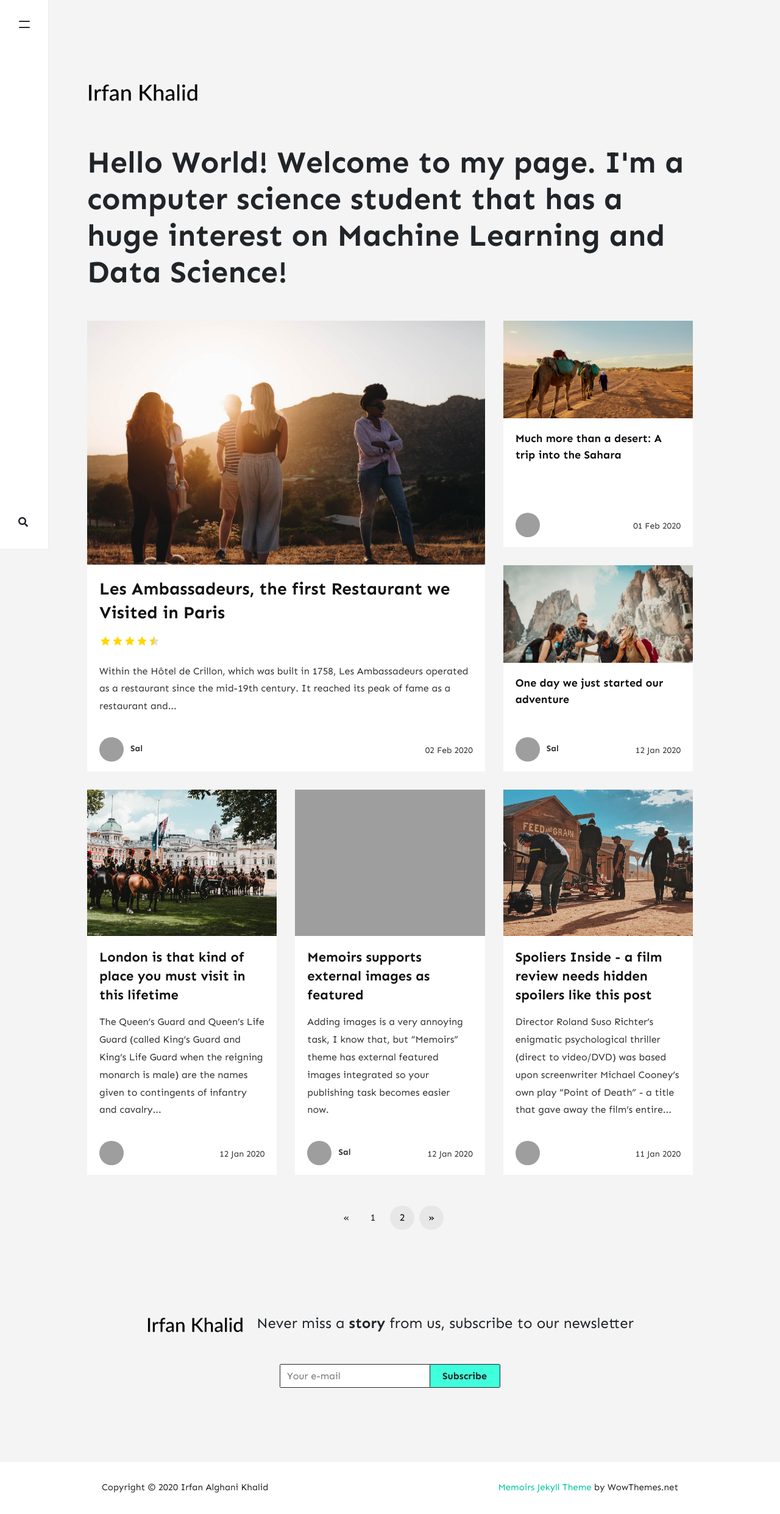
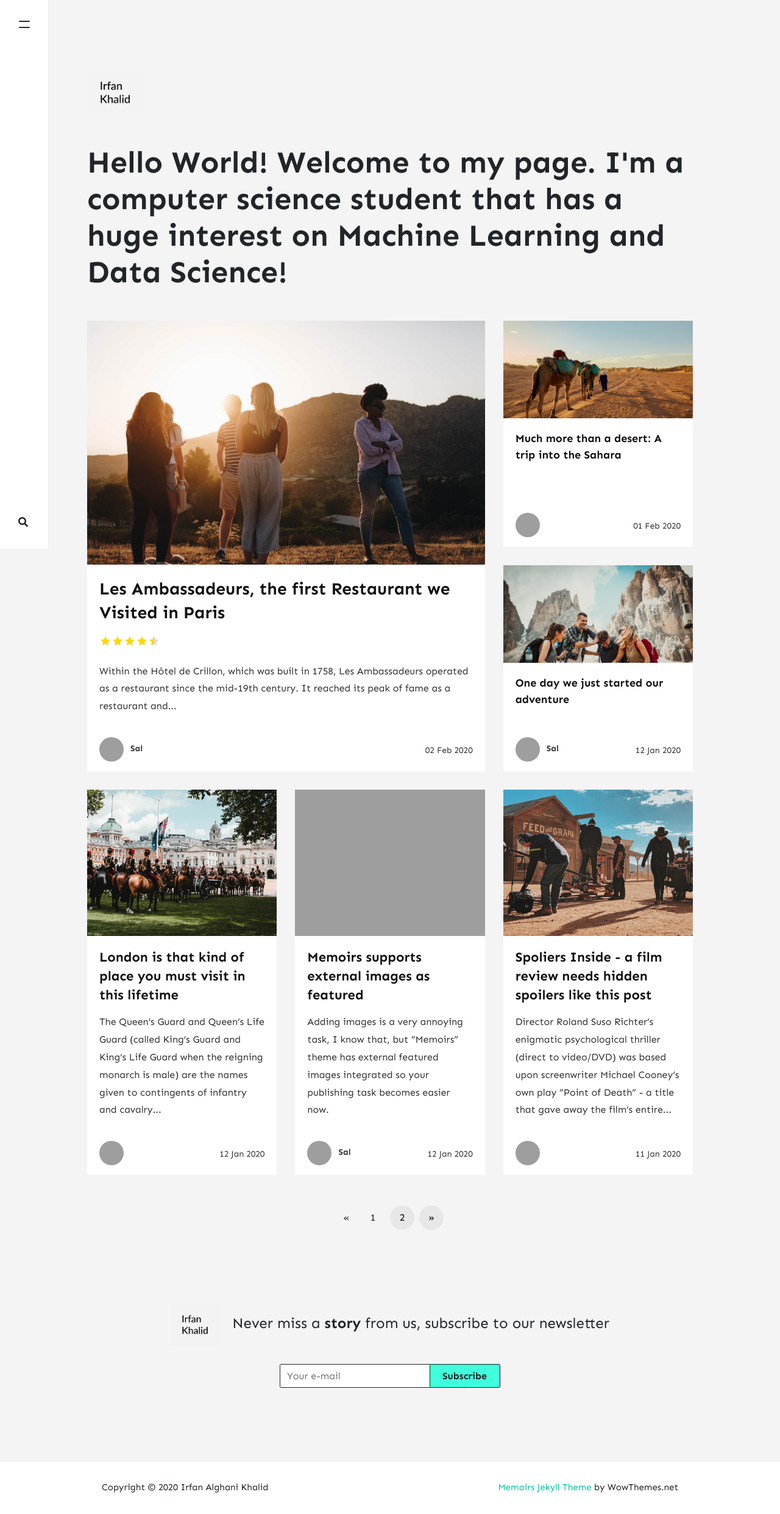
Before and after one commit to khalidmeister/khalidmeister.github.io, a Jekyll site: the page built from index.html, in a window 1280 px wide. Shown: the whole page at 61% size. Built offline with Jekyll 4.4.1, drawn with Linux system fonts in a browser that asks for light colours; nearby versions of some CDN libraries; the list of posts is cut into pages by our own code; comment, search, counter and statistics services are not loaded; grey boxes are pictures that could not be loaded.

Commit message:
Update Logo

```diff
--- a/_config.yml
+++ b/_config.yml
@@ -2,8 +2,8 @@
 name: "Irfan Alghani Khalid"
 title: "Irfan Alghani Khalid"
 description: "Hello World! Welcome to my page. I'm a computer science student that has a huge interest on Machine Learning and Data Science!"
-logo: 'assets/images/my_logo.png'
-favicon: 'assets/images/my_logo.png'
+logo: 'assets/images/logo.png'
+favicon: 'assets/images/logo.png'
 baseurl: /
 google_analytics: 'UA-xxxxxxxx-1'
 disqus: 'demowebsite'
```
Also changed, not shown: assets/images/log.png (deleted), assets/images/logo.png, assets/images/logo1.png (deleted), assets/images/logo2.png (deleted).
